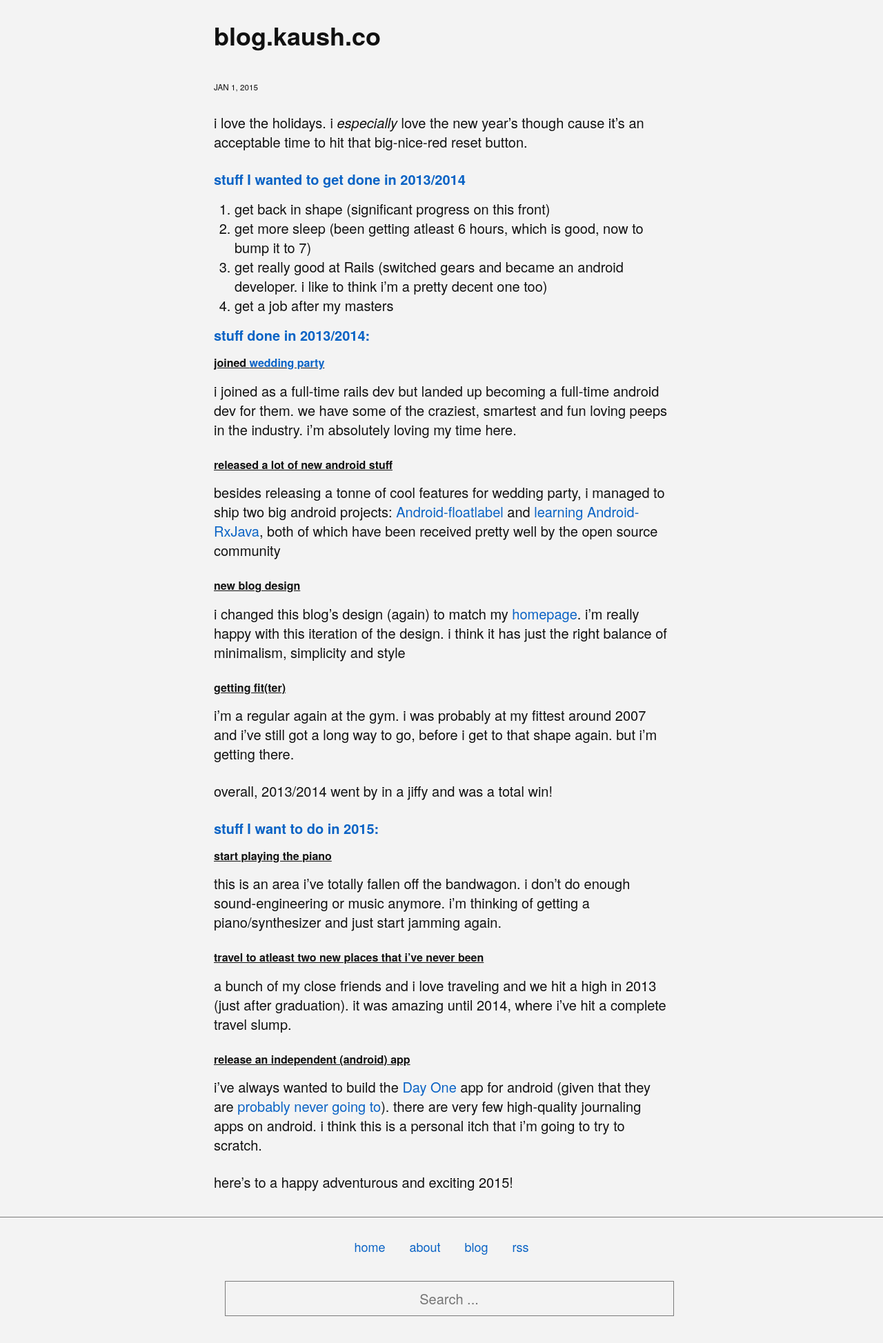
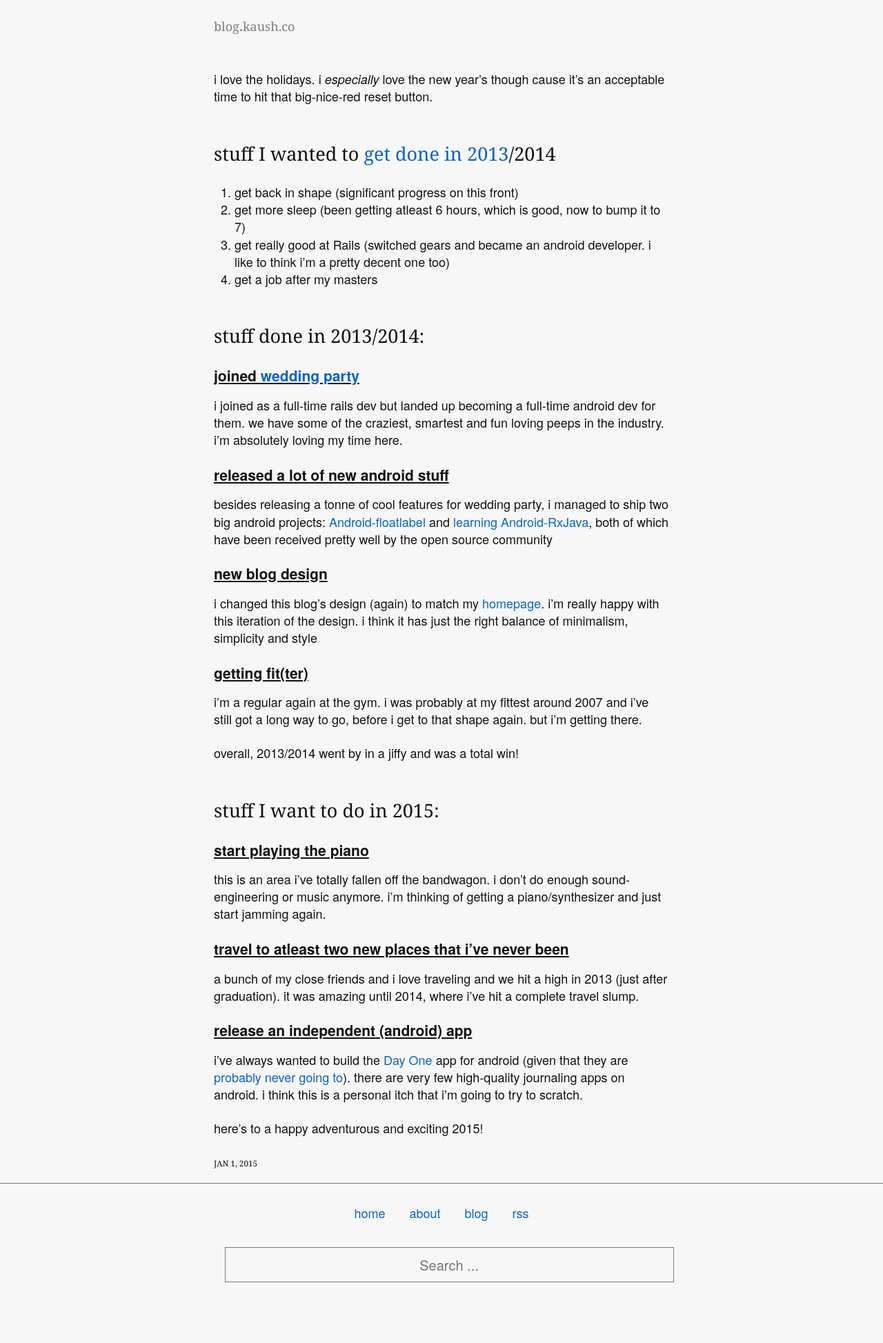
Before and after one commit to kaushikgopal/octopress-kaush-blog, a Jekyll site: the page built from _posts/2014-12-31-new-year-2015.md, in a window 1280 px wide, cut to the strip 204-2153 px from the top of the page. Shown: the whole strip at 69% size. Built offline with Jekyll 4.4.1, drawn with Linux system fonts in a browser that asks for light colours; after the commit the page ends 2104 px from its top, so only the background shows below that.

Commit message:
fix: make theme slightly more pleasant

```diff
--- a/_layouts/post.html
+++ b/_layouts/post.html
@@ -5,7 +5,6 @@ layout: default
 
   <header class="post-header">
     <h1 class="post-title">{{ page.title_link }}</h1>
-    <p class="post-meta">{{ page.date | date: "%b %-d, %Y" }}{% if page.author %} [{{ page.author }}]{% endif %}{% if page.meta %} • {{ page.meta }}{% endif %}</p>
   </header>
 
   <article class="post-content">
@@ -17,4 +16,6 @@ layout: default
     {% endif %}
   </article>
 
+  <p class="post-meta">{{ page.date | date: "%b %-d, %Y" }}{% if page.author %} [{{ page.author }}]{% endif %}{% if page.meta %} • {{ page.meta }}{% endif %}</p>
+
 </div>
--- a/_sass/_layout.scss
+++ b/_sass/_layout.scss
@@ -2,30 +2,30 @@
 ================================================== */
 .site-header {
     font-family: $header-font-family;
-    min-height: 56px;
 
     // Positioning context for the mobile navigation icon
     position: relative;
 
     #banner {
         margin-top : $spacing-unit;
+        color: #7d7d7d;
 
-        h1 { margin-bottom: 0; }
+        h1 {
+            margin-bottom: 0;
+            font-size: 1em;
+
+        }
+
         @include media-query($on-mobile) {
             h1 { text-align: center; }
         }
 
         .site-title {
-            color: $color-text;
-            font-weight: bold;
-
-            .blog {
-                color: $color-link;
-            }
+            font-weight: normal;
+            color: #7d7d7d;
 
             &:hover {
               color: $color-link;
-              text-decoration: underline;
             }
 
         }
@@ -144,7 +144,7 @@
 ========================= */
 
 .post {
-    padding-top: $spacing-unit;
+    padding-top: $spacing-unit/2;
 
     .post-header {
 
@@ -153,10 +153,10 @@
 
         .post-title {
             // letter-spacing: -1px;
-            margin-bottom: 0;
+            margin-bottom: $spacing-unit/2;
             font-size: 28px;
-            font-family: $font-family-base;
-            font-weight: bold;
+            font-family: $header-font-family;
+            font-weight: normal;
 
             .article-link  {
               color: $color-text;
@@ -178,13 +178,15 @@
 .post-content {
     clear: left;
     margin-bottom: $spacing-unit;
-    font-size: 20px;
+    font-size: 18px;
     line-height: 1.4;
 
     @include media-query($on-mobile) {
-        font-size: 14px;
-        // max-width: $smallest-mobile-width;
+        margin: 0 auto;
+        font-size: 15px;
+        max-width: $smallest-mobile-width;
     }
+
     p {
         margin-bottom: 1.3em;
     }
@@ -195,13 +197,33 @@
         width: 100%;
     }
 
+    h1 {
+        font-family: $header-font-family;
+        font-weight: normal;
+
+        @include media-query($on-mobile) {
+            font-size: 22px;
+        }
+
+        text-align: center;
+        margin: 1em 0;
+    }
+
     h2 {
-        font-size: 20px;
-        color: $color-link;
+        font-family: $header-font-family;
+        font-weight: normal;
+
+        @include media-query($on-mobile) {
+            font-size: 18px;
+        }
+
+        margin: 1.9em 0 0.9em 0em;
     }
 
     h3 {
-        font-size: 16px;
+        @include media-query($on-mobile) {
+            font-size: 16px;
+        }
         text-decoration: underline;
     }
 }
--- a/css/main.scss
+++ b/css/main.scss
@@ -6,9 +6,9 @@
 
 
 // Our variables
-$font-family-base: "skolar-sans-latin", "Source Sans Pro", 'PT Sans', HelveticaNeue, 'Helvetica Neue', Helvetica, Arial, sans-serif;
-$header-font-family: $font-family-base, "PT Serif", Georgia, Times, "Times New Roman", serif;
-$special-header-font-family: "skolar-sans-latin", "Source Sans Pro", "Varela Round", $header-font-family;
+$font-family-base: "Droid Sans", "Source Sans Pro", 'PT Sans', HelveticaNeue, 'Helvetica Neue', Helvetica, Arial, sans-serif;
+$header-font-family: "PT Serif", Georgia, Times, "Times New Roman", serif;
+$special-header-font-family: "Droid Sans", "Source Sans Pro", "Varela Round", $header-font-family;
 
 $base-font-size:   18px;
 $small-font-size:  $base-font-size * 0.875;
@@ -23,7 +23,7 @@ $color-link:        #0a63c5;
 $color-contrast:    $color-text;
 $color-divider:     darken(#bbb, 25%);
 
-$background-color: #f3f3f3;
+$background-color: darken(#fff, 3%);
 
 // deprecate below later
 $grey-color:       #efefef; //
@@ -38,7 +38,7 @@ $on-laptop:        720px;
 // Width of the content area
 $content-width:         720px;
 $page-content-width:    530px;
-$smallest-mobile-width: 320px;
+$smallest-mobile-width: 350px;
 
 // Using media queries with like this:
 // @include media-query($on-mobile) {
```
